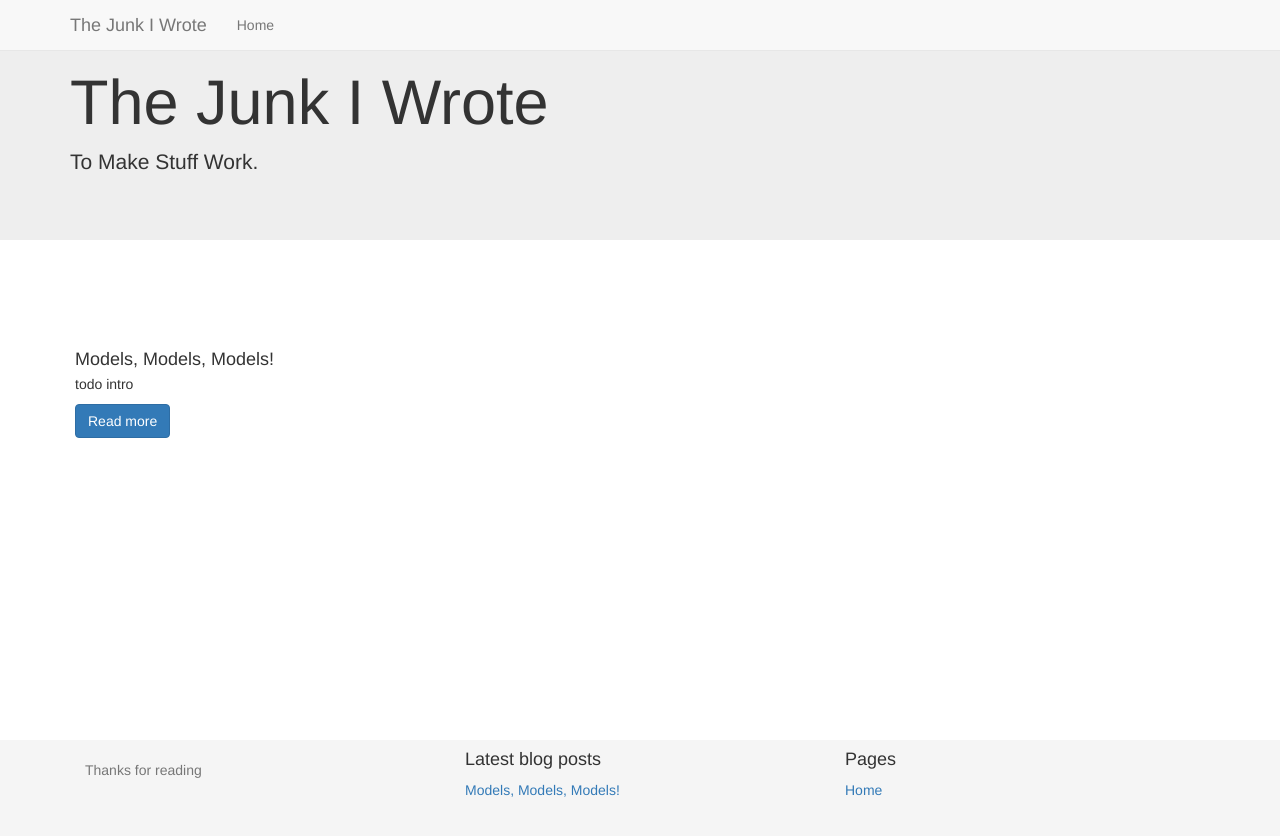
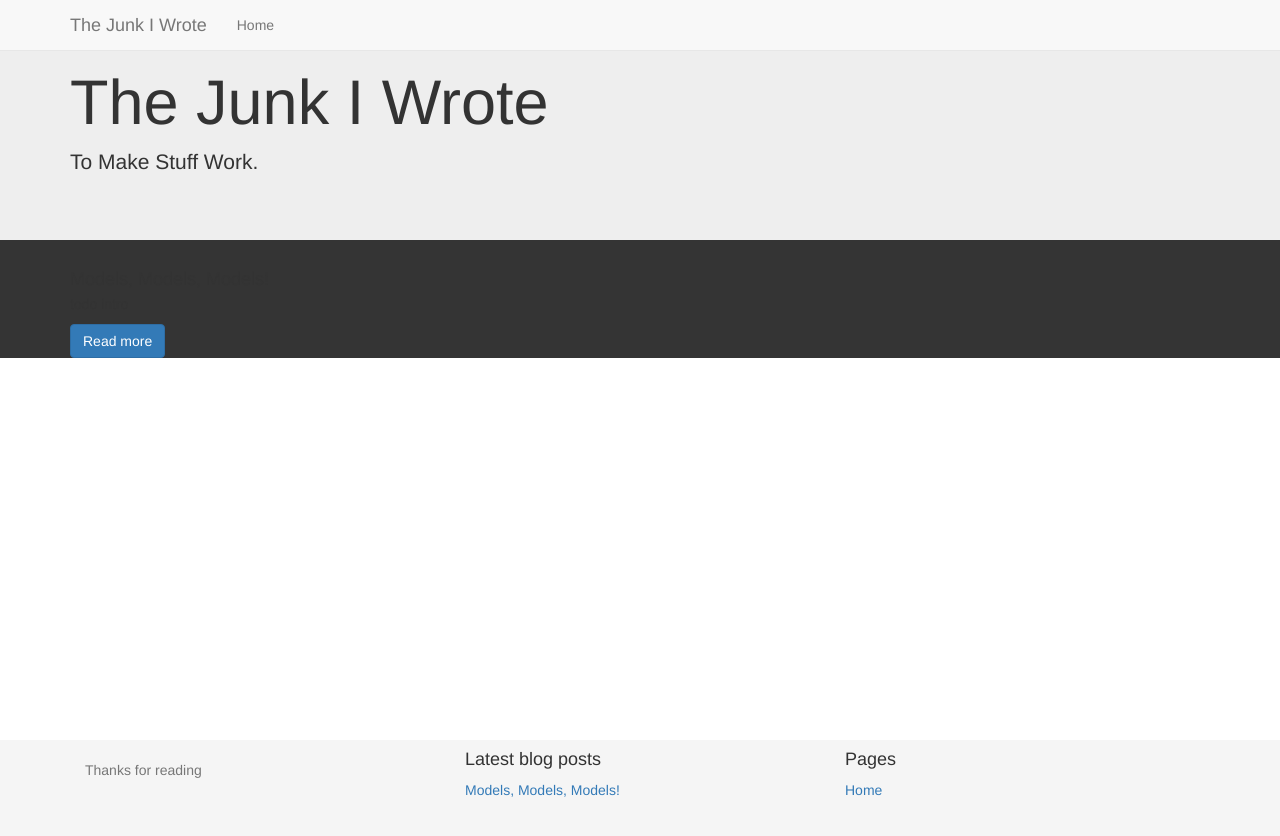
Before and after one commit to the-crap-i-wrote/the-crap-i-wrote.github.io, a Jekyll site: the page built from index.html, in a window 1280 px wide. Shown: the top 836 px of the page. Built offline with Jekyll 4.4.1, drawn with Linux system fonts in a browser that asks for light colours.

Commit message:
Update default.html

```diff
--- a/_layouts/default.html
+++ b/_layouts/default.html
@@ -29,7 +29,9 @@
 
         {% include nav.html %}
 
-        {{ content }}
+        <div class="dark-background">
+            {{ content }}
+        </div>
 
         {% include footer.html %}
 
```
